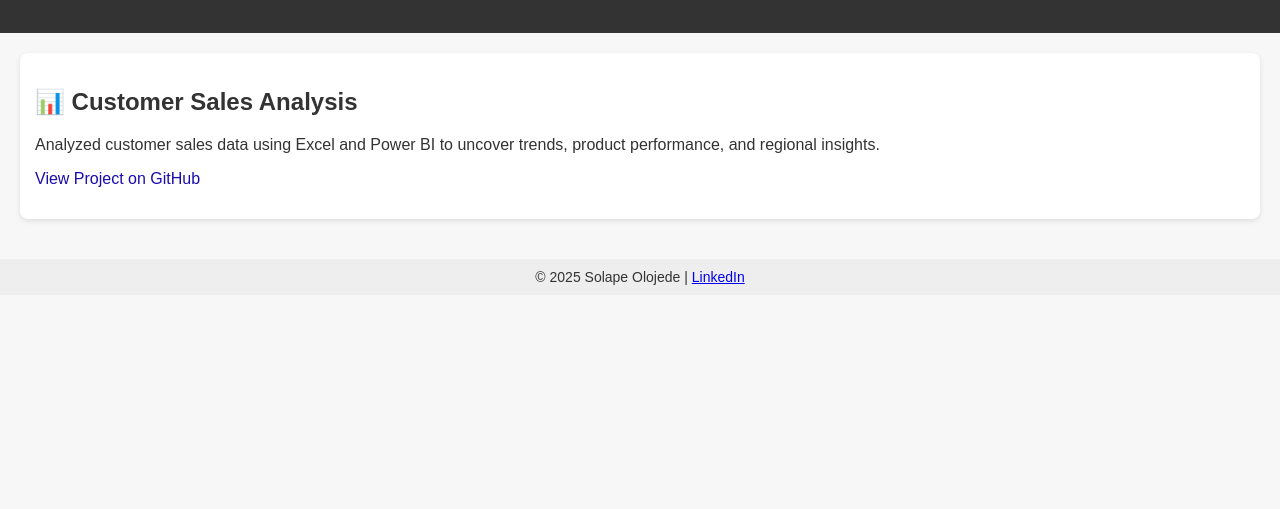
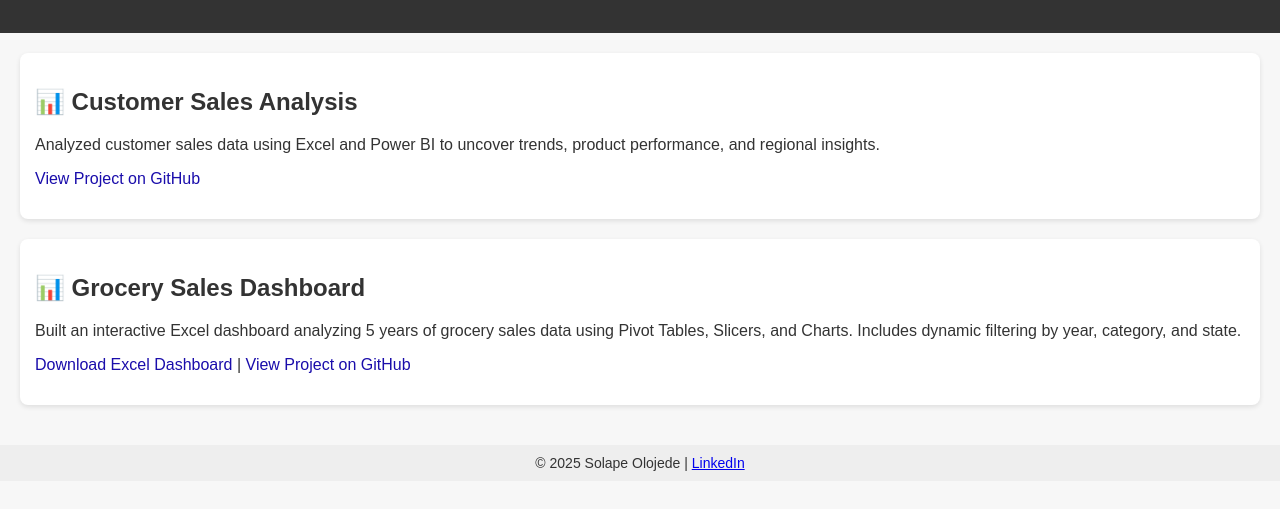
Before and after one commit to Lapemye/Lapemye.github.io, a plain HTML site: page index.html in a window 1280 px wide. Shown: the part 121-630 px from the top of the page. Drawn offline with Linux system fonts and the light colour scheme.

Commit message:
Update index.html to show both projects

```diff
--- a/index.html
+++ b/index.html
@@ -51,6 +51,14 @@
       <p>Analyzed customer sales data using Excel and Power BI to uncover trends, product performance, and regional insights.</p>
       <p><a href="https://github.com/Lapemye/customer-sales-analysis" target="_blank">View Project on GitHub</a></p>
     </section>
+    <section class="project">
+      <h2>📊 Grocery Sales Dashboard</h2>
+      <p>Built an interactive Excel dashboard analyzing 5 years of grocery sales data using Pivot Tables, Slicers, and Charts. Includes dynamic filtering by year, category, and state.</p>
+      <p>
+        <a href="https://github.com/Lapemye/Lapemye.github.io/blob/main/Grocery_Sales_Cleaned.xlsx" target="_blank">Download Excel Dashboard</a> |
+        <a href="https://github.com/Lapemye/Lapemye.github.io" target="_blank">View Project on GitHub</a>
+      </p>
+    </section>
   </main>
   <footer>
     &copy; 2025 Solape Olojede | <a href="https://www.linkedin.com/in/your-profile" target="_blank">LinkedIn</a>
```
